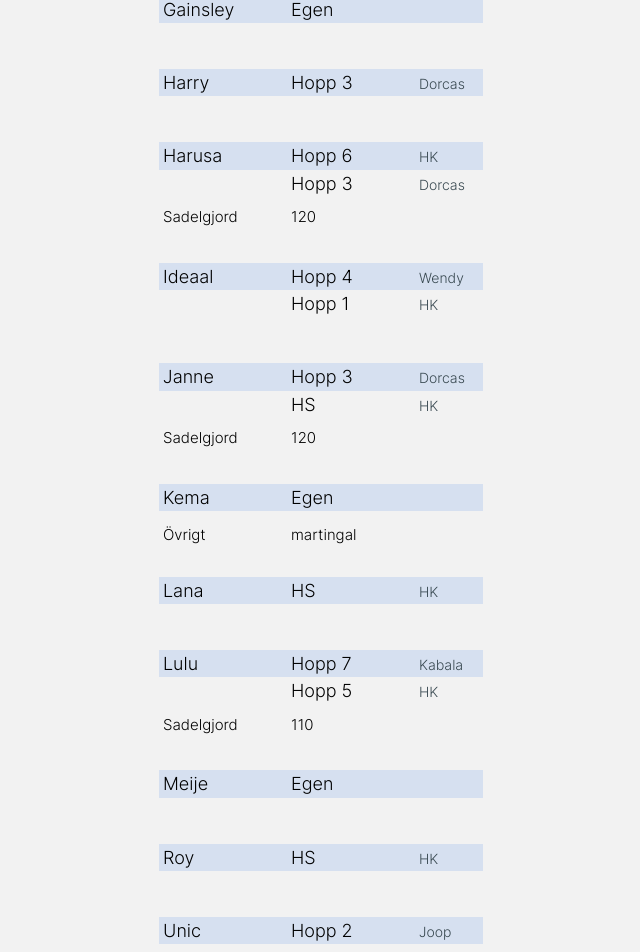
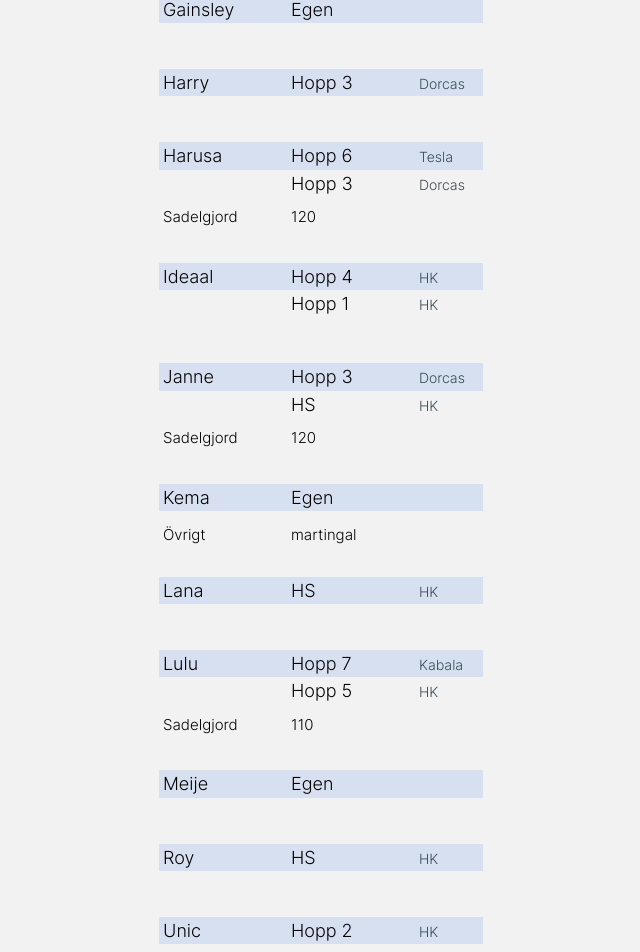
Before and after one commit to Minomichu/hoppsadlar, a Next.js app: page / in a window 1280 px wide. Shown: the part 790-1742 px from the top of the page, without its empty margins (319-959 px from the left). Built offline with nearby package versions, Linux system fonts and the light colour scheme.

Commit message:
updated saddle locations

```diff
--- a/src/constants/saddles.js
+++ b/src/constants/saddles.js
@@ -1,9 +1,9 @@
 const hopp1 = { saddle: 'Hopp 1', location: 'HK' }
-const hopp2 = { saddle: 'Hopp 2', location: 'Joop' }
+const hopp2 = { saddle: 'Hopp 2', location: 'HK' }
 const hopp3 = { saddle: 'Hopp 3', location: 'Dorcas' }
-const hopp4 = { saddle: 'Hopp 4', location: 'Wendy' }
+const hopp4 = { saddle: 'Hopp 4', location: 'HK' }
 const hopp5 = { saddle: 'Hopp 5', location: 'HK' }
-const hopp6 = { saddle: 'Hopp 6', location: 'HK' }
+const hopp6 = { saddle: 'Hopp 6', location: 'Tesla' }
 const hopp7 = { saddle: 'Hopp 7', location: 'Kabala' }
 const HS = { saddle: 'HS', location: 'HK' }
 const kieffer = { saddle: 'Kieffer', location: 'Centano' }
```
